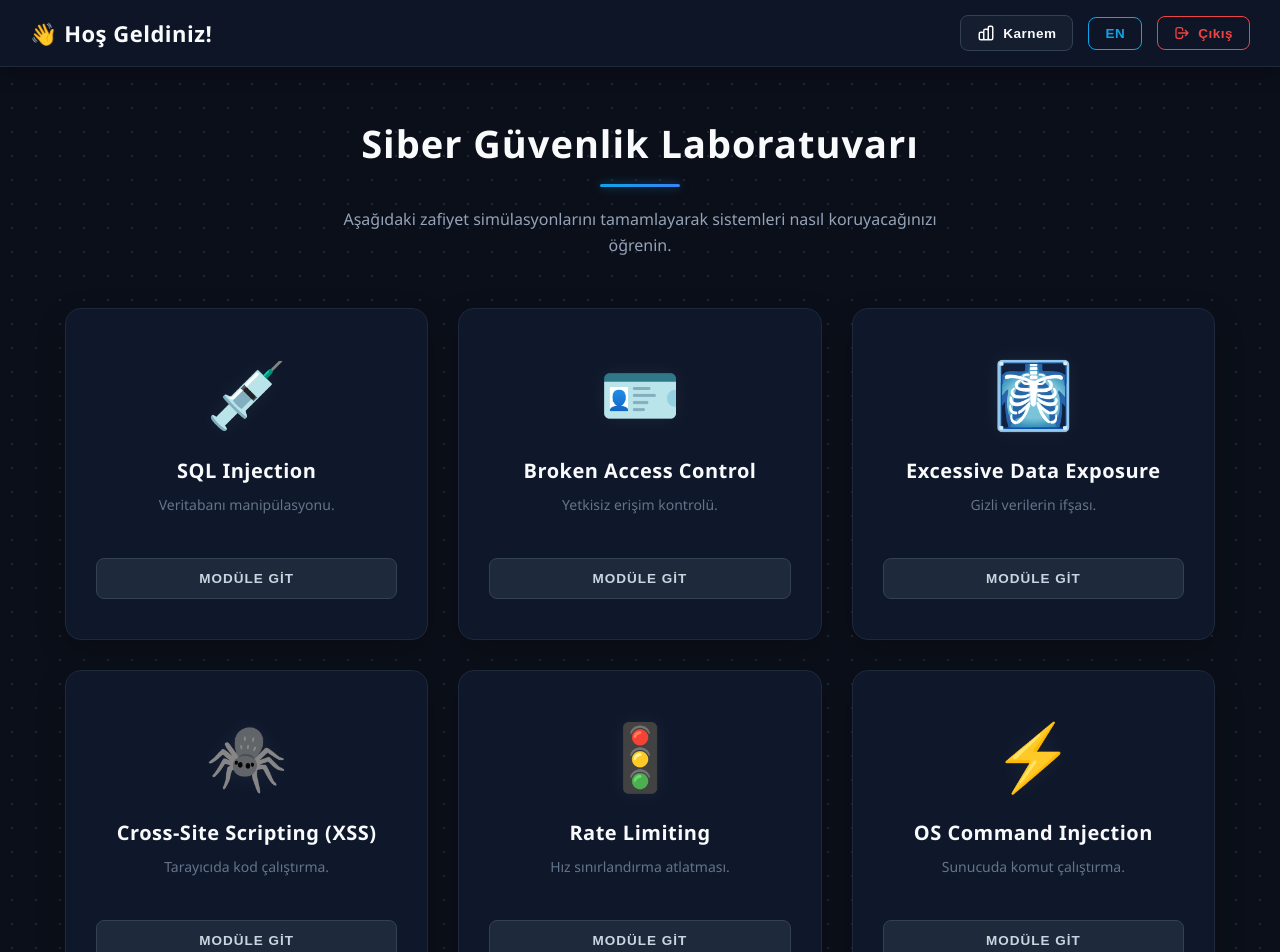
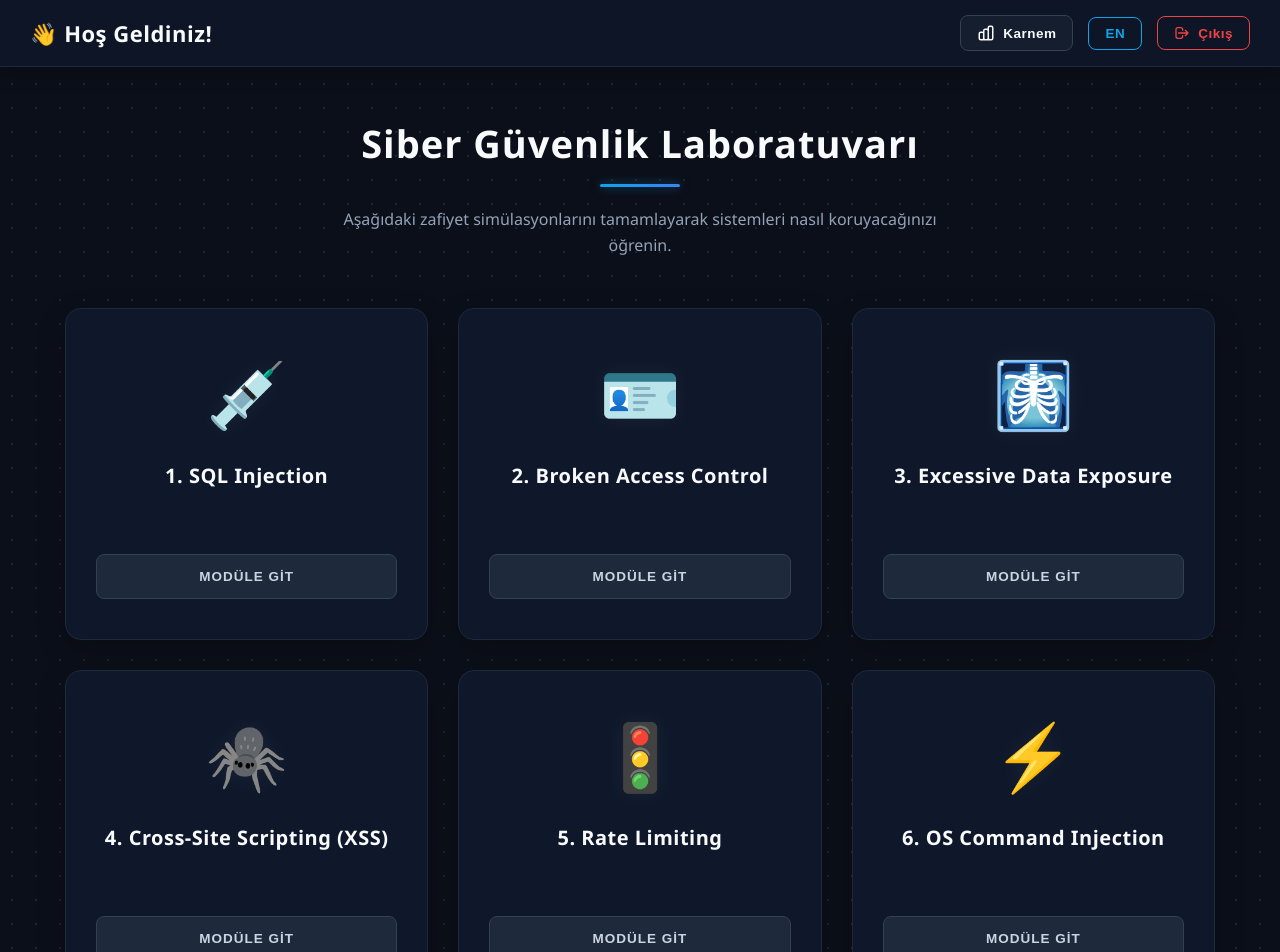
Before and after one commit to Loursy/cybersec-training-module, a Vue app in the folder frontend/: page /dashboard in a window 1280 px wide. Shown: the top 952 px of the page. Built offline with nearby package versions, Linux system fonts and the light colour scheme; no server answers; sample sign-in values are in the browser's storage.

Commit message:
Version 0.0.8

```diff
--- a/frontend/src/views/Dashboard.vue
+++ b/frontend/src/views/Dashboard.vue
@@ -42,7 +42,6 @@
           </div>
           <div class="module-icon">💉</div>
           <h3 class="module-title">{{ currentText.m1Title }}</h3>
-          <p class="module-desc">{{ currentLang === 'tr' ? 'Veritabanı manipülasyonu.' : 'Database manipulation.' }}</p>
           <button class="btn-start" :class="{ 'completed': completedStatus.sqli }" @click="handleModuleClick('sqli', '/module/sqli')">
             <span>{{ completedStatus.sqli ? currentText.btnCompleted : currentText.btnStart }}</span>
           </button>
@@ -54,7 +53,6 @@
           </div>
           <div class="module-icon">🪪</div>
           <h3 class="module-title">{{ currentText.m2Title }}</h3>
-          <p class="module-desc">{{ currentLang === 'tr' ? 'Yetkisiz erişim kontrolü.' : 'Unauthorized access control.' }}</p>
           <button class="btn-start" :class="{ 'completed': completedStatus.bac }" @click="handleModuleClick('bac', '/module/bac')">
             <span>{{ completedStatus.bac ? currentText.btnCompleted : currentText.btnStart }}</span>
           </button>
@@ -66,7 +64,6 @@
           </div>
           <div class="module-icon">🩻</div>
           <h3 class="module-title">{{ currentText.m3Title }}</h3>
-          <p class="module-desc">{{ currentLang === 'tr' ? 'Gizli verilerin ifşası.' : 'Exposure of sensitive data.' }}</p>
           <button class="btn-start" :class="{ 'completed': completedStatus.ede }" @click="handleModuleClick('ede', '/module/ede')">
             <span>{{ completedStatus.ede ? currentText.btnCompleted : currentText.btnStart }}</span>
           </button>
@@ -78,7 +75,6 @@
           </div>
           <div class="module-icon">🕷️</div>
           <h3 class="module-title">{{ currentText.m4Title }}</h3>
-          <p class="module-desc">{{ currentLang === 'tr' ? 'Tarayıcıda kod çalıştırma.' : 'Executing code in browser.' }}</p>
           <button class="btn-start" :class="{ 'completed': completedStatus.xss }" @click="handleModuleClick('xss', '/module/xss')">
             <span>{{ completedStatus.xss ? currentText.btnCompleted : currentText.btnStart }}</span>
           </button>
@@ -90,7 +86,6 @@
           </div>
           <div class="module-icon">🚦</div>
           <h3 class="module-title">{{ currentText.m5Title }}</h3>
-          <p class="module-desc">{{ currentLang === 'tr' ? 'Hız sınırlandırma atlatması.' : 'Rate limit circumvention.' }}</p>
           <button class="btn-start" :class="{ 'completed': completedStatus.rate }" @click="handleModuleClick('rate', '/module/rate')">
             <span>{{ completedStatus.rate ? currentText.btnCompleted : currentText.btnStart }}</span>
           </button>
@@ -102,7 +97,6 @@
           </div>
           <div class="module-icon">⚡</div>
           <h3 class="module-title">{{ currentText.m6Title }}</h3>
-          <p class="module-desc">{{ currentLang === 'tr' ? 'Sunucuda komut çalıştırma.' : 'Executing commands on server.' }}</p>
           <button class="btn-start" :class="{ 'completed': completedStatus.cmd }" @click="handleModuleClick('cmd', '/module/cmd')">
             <span>{{ completedStatus.cmd ? currentText.btnCompleted : currentText.btnStart }}</span>
           </button>
@@ -138,12 +132,12 @@ const translations = {
     logout: "Çıkış",
     pageTitle: "Siber Güvenlik Laboratuvarı",
     pageDesc: "Aşağıdaki zafiyet simülasyonlarını tamamlayarak sistemleri nasıl koruyacağınızı öğrenin.",
-    m1Title: "SQL Injection",
-    m2Title: "Broken Access Control",
-    m3Title: "Excessive Data Exposure",
-    m4Title: "Cross-Site Scripting (XSS)",
-    m5Title: "Rate Limiting",
-    m6Title: "OS Command Injection",
+    m1Title: "1. SQL Injection",
+    m2Title: "2. Broken Access Control",
+    m3Title: "3. Excessive Data Exposure",
+    m4Title: "4. Cross-Site Scripting (XSS)",
+    m5Title: "5. Rate Limiting",
+    m6Title: "6. OS Command Injection",
     btnStart: "MODÜLE GİT",
     btnCompleted: "İNCELE",
   },
@@ -153,12 +147,12 @@ const translations = {
     logout: "Logout",
     pageTitle: "Cybersecurity Lab",
     pageDesc: "Complete the vulnerability simulations below to learn how to protect systems.",
-    m1Title: "SQL Injection",
-    m2Title: "Broken Access Control",
-    m3Title: "Excessive Data Exposure",
-    m4Title: "Cross-Site Scripting (XSS)",
-    m5Title: "Rate Limiting",
-    m6Title: "OS Command Injection",
+    m1Title: "1. SQL Injection",
+    m2Title: "2. Broken Access Control",
+    m3Title: "3. Excessive Data Exposure",
+    m4Title: "4. Cross-Site Scripting (XSS)",
+    m5Title: "5. Rate Limiting",
+    m6Title: "6. OS Command Injection",
     btnStart: "START MODULE",
     btnCompleted: "REVIEW",
   }
@@ -343,18 +337,18 @@ onMounted(async () => {
   border: 1px solid rgba(16, 185, 129, 0.5);
 }
 
-.module-icon { font-size: 65px; margin-bottom: 20px; filter: drop-shadow(0 0 10px rgba(255, 255, 255, 0.05)); transition: all 0.4s cubic-bezier(0.175, 0.885, 0.32, 1.275); }
+.module-icon { font-size: 65px; margin-bottom: 25px; filter: drop-shadow(0 0 10px rgba(255, 255, 255, 0.05)); transition: all 0.4s cubic-bezier(0.175, 0.885, 0.32, 1.275); }
 .module-card:hover .module-icon { transform: scale(1.15) translateY(-5px); filter: drop-shadow(0 5px 15px rgba(14, 165, 233, 0.4)); }
 .completed-card:hover .module-icon { filter: drop-shadow(0 5px 15px rgba(16, 185, 129, 0.4)); }
 
-.module-title { color: #f8fafc; font-size: 20px; font-weight: 700; margin: 0 0 10px 0; letter-spacing: 0.5px; }
-.module-desc { color: #64748b; font-size: 14px; margin: 0 0 30px 0; line-height: 1.5; }
+.module-title { color: #f8fafc; font-size: 20px; font-weight: 700; margin: 0 0 30px 0; letter-spacing: 0.5px; }
 
+/* Yenilenmiş Dinamik Buton Tasarımı */
 .btn-start {
   background: #1e293b;
   color: #cbd5e1;
   border: 1px solid #334155;
-  padding: 12px;
+  padding: 14px;
   border-radius: 8px;
   cursor: pointer;
   font-size: 13.5px;
@@ -364,6 +358,22 @@ onMounted(async () => {
   text-transform: uppercase;
   letter-spacing: 1px;
   margin-top: auto;
+  position: relative;
+  display: flex;
+  justify-content: center;
+  align-items: center;
+  overflow: hidden;
+}
+
+/* Kayan Ok Animasyonu */
+.btn-start::after {
+  content: "→";
+  position: absolute;
+  opacity: 0;
+  transform: translateX(-15px);
+  transition: all 0.3s cubic-bezier(0.4, 0, 0.2, 1);
+  right: 25px;
+  font-size: 18px;
 }
 
 .module-card:hover .btn-start:not(.completed) {
@@ -371,8 +381,27 @@ onMounted(async () => {
   color: #ffffff;
   border-color: transparent;
   box-shadow: 0 4px 15px rgba(37, 99, 235, 0.3);
+  padding-right: 35px; /* Ok için yer açıyoruz */
 }
 
-.btn-start.completed { background: rgba(16, 185, 129, 0.1); color: #10b981; border-color: rgba(16, 185, 129, 0.3); }
-.module-card:hover .btn-start.completed { background: linear-gradient(135deg, #10b981, #059669); color: #ffffff; border-color: transparent; box-shadow: 0 4px 15px rgba(16, 185, 129, 0.3); }
+.module-card:hover .btn-start:not(.completed)::after {
+  opacity: 1;
+  transform: translateX(0); /* Ok yerine oturuyor */
+}
+
+/* Tamamlanmış Buton Tasarımı */
+.btn-start.completed {
+  background: rgba(16, 185, 129, 0.1);
+  color: #10b981;
+  border-color: rgba(16, 185, 129, 0.3);
+}
+.module-card:hover .btn-start.completed {
+  background: linear-gradient(135deg, #10b981, #059669);
+  color: #ffffff;
+  border-color: transparent;
+  box-shadow: 0 4px 15px rgba(16, 185, 129, 0.3);
+}
+.btn-start.completed::after {
+  display: none; /* İnceleme butonunda ok çıkmasına gerek yok */
+}
 </style>
```
